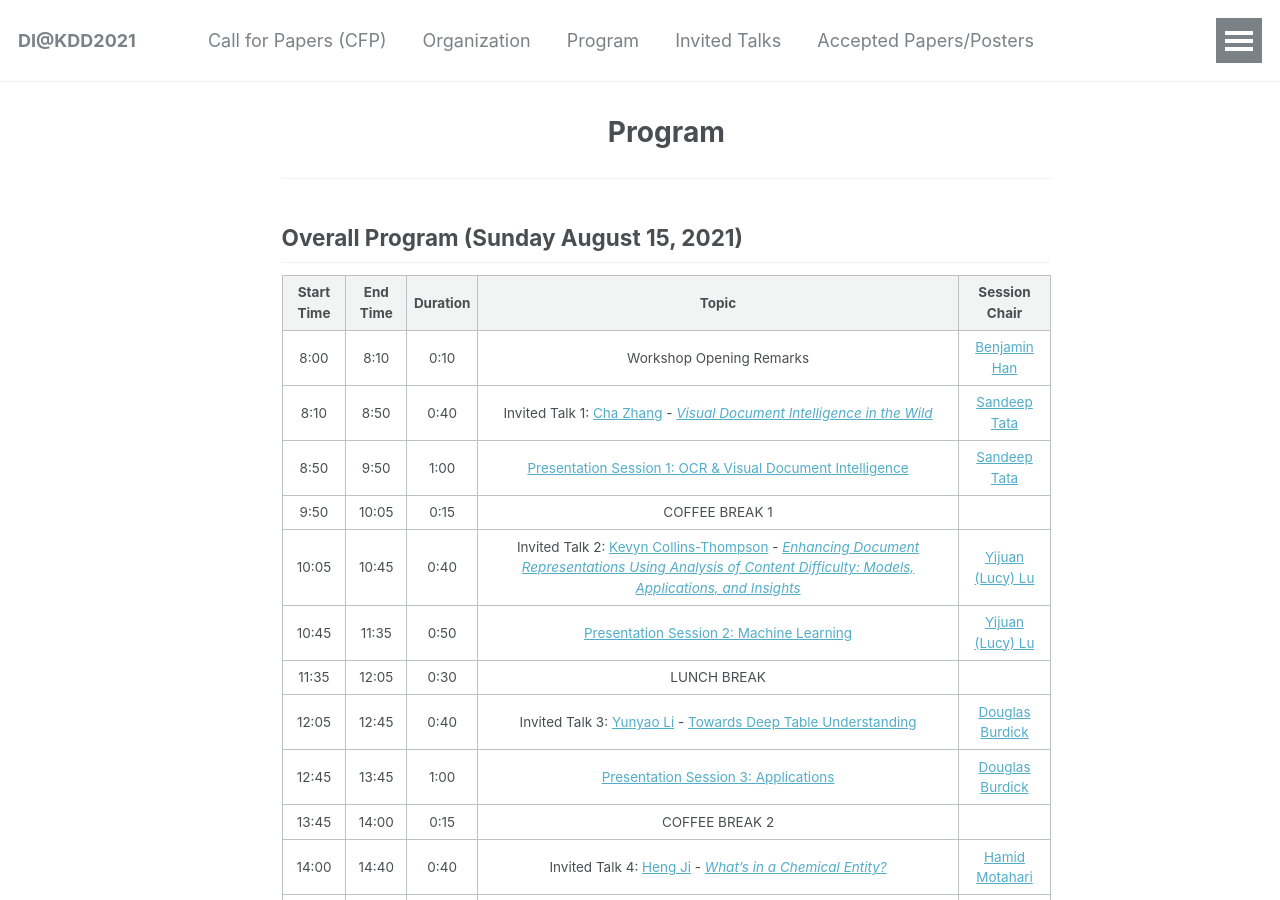
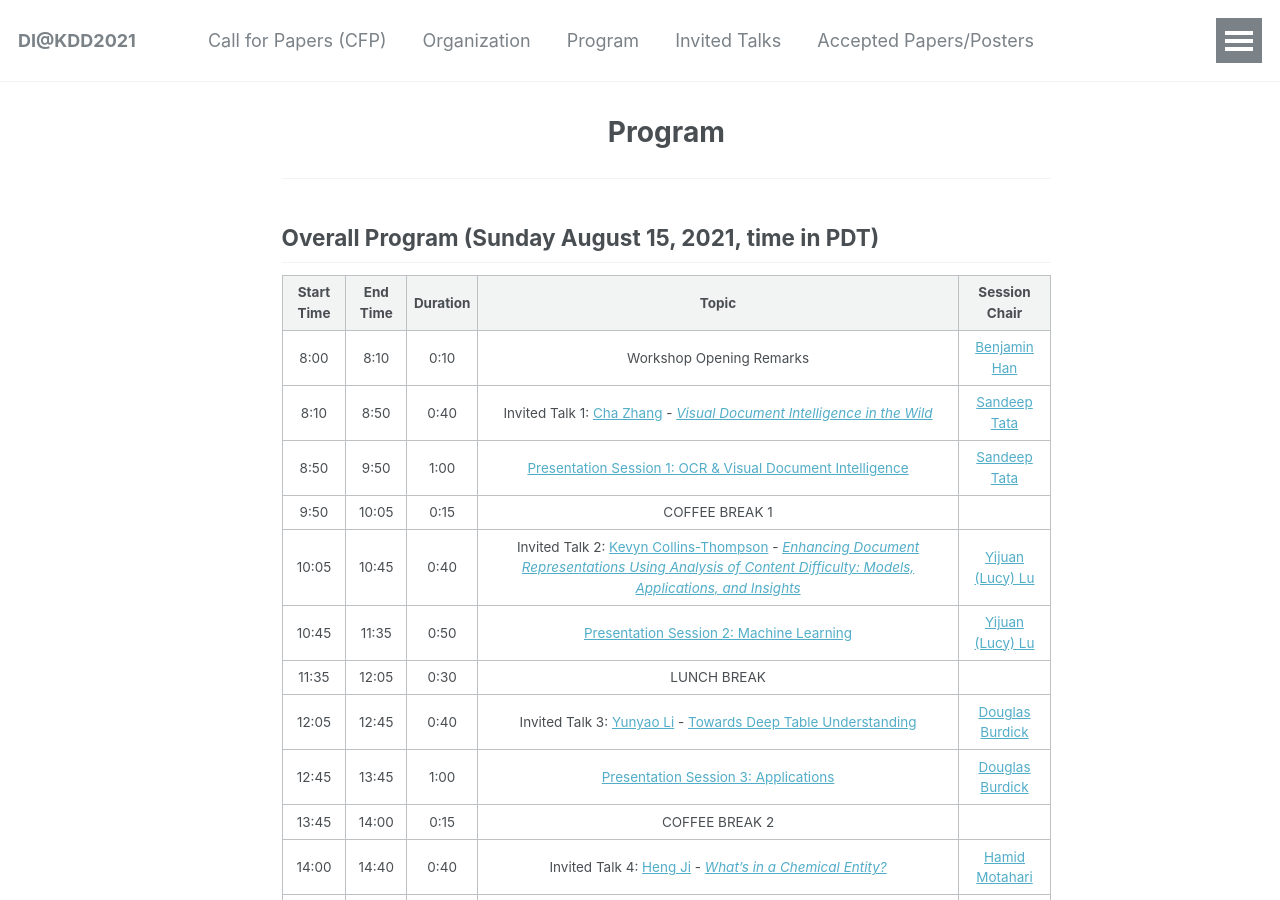
Before and after one commit to document-intelligence/DI-2022, a Jekyll site: the page built from _pages/program.md, in a window 1280 px wide and 900 px high. Built offline with Jekyll 4.4.1, drawn with Linux system fonts in a browser that asks for light colours.

Commit message:
Update program.md

```diff
--- a/_pages/program.md
+++ b/_pages/program.md
@@ -7,7 +7,7 @@ permalink: /program/
 
 ------
 
-## Overall Program (Sunday August 15, 2021)
+## Overall Program (Sunday August 15, 2021, time in PDT)
 
 | Start Time 	| End Time 	| Duration 	| Topic 	| Session Chair 	|
 |:-:	|:-:	|:-:	|:-:	|:-:	|
```
